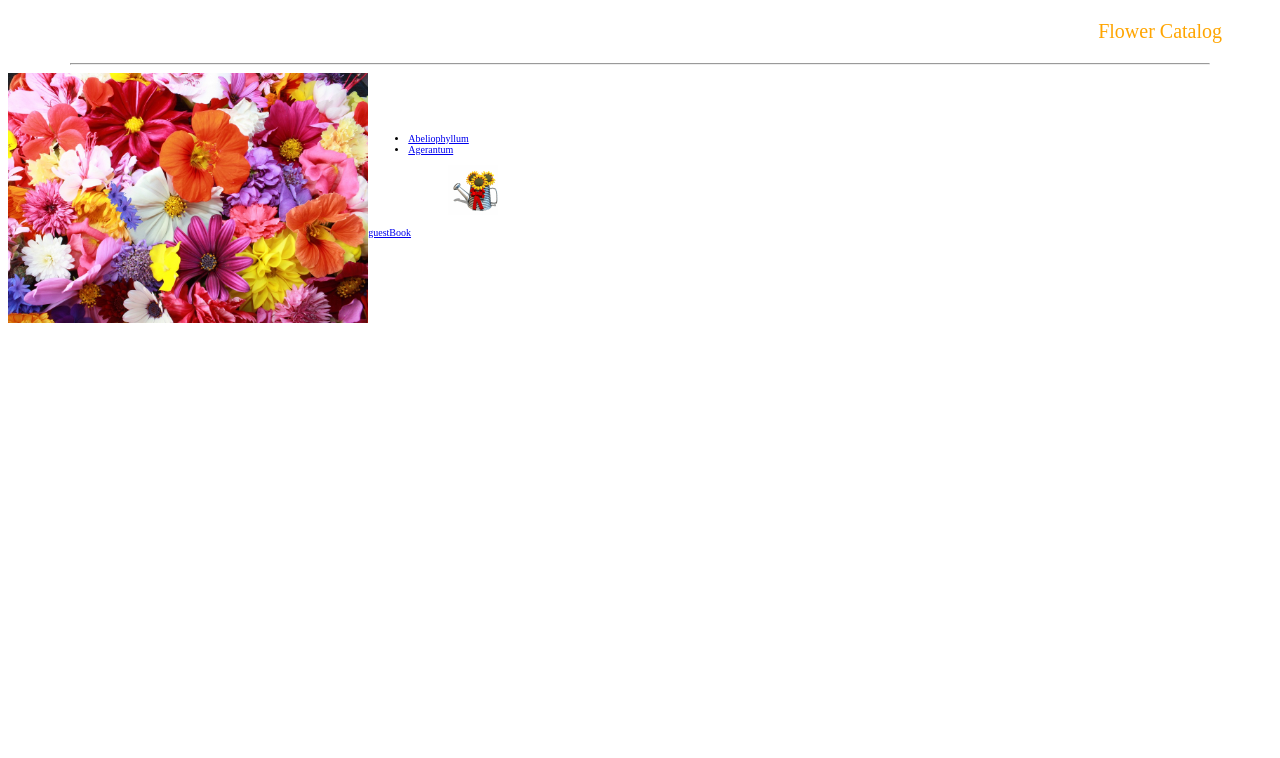
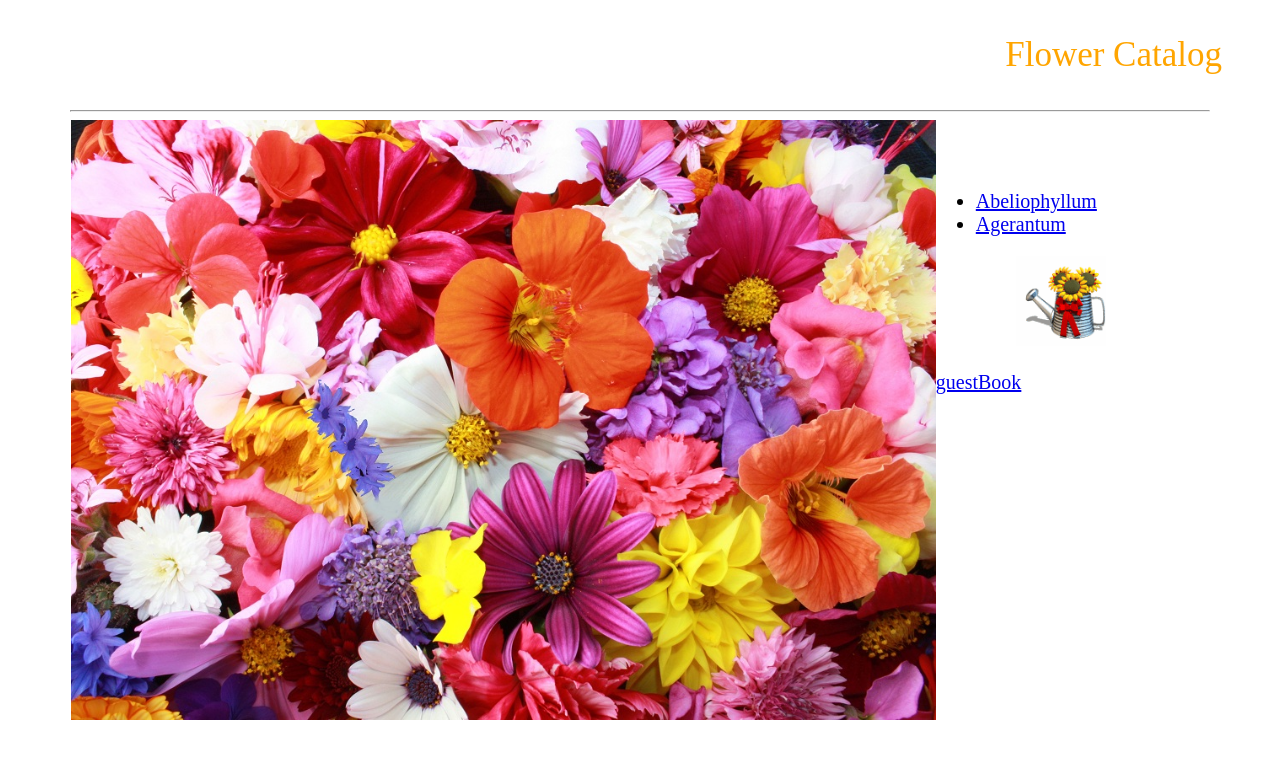
Before and after one commit to step-batch-7/flower-catalog-lazyhackerthani, a website: page public/index.html in a window 1280 px wide. Drawn offline with Linux system fonts and the light colour scheme.

Commit message:
adjusted image size in css file

```diff
--- a/public/styles/flowerStyle.css
+++ b/public/styles/flowerStyle.css
@@ -2,18 +2,18 @@
   text-align: center;
   color: orange;
   font-weight: 200;
-  font-size: 20px;
+  font-size: 35px;
   margin-right: 50px;
 }
 
 .flowerImage {
-  height: 250px;
+  height: 600px;
   width: auto;
 }
 
 .inlineElements {
   display: flex;
-  font-size: 10px;
+  font-size: 20px;
 }
 
 .linkList {
--- a/public/styles/indexStyles.css
+++ b/public/styles/indexStyles.css
@@ -2,25 +2,26 @@
   text-align: right;
   color: orange;
   font-weight: 200;
-  font-size: 20px;
+  font-size: 35px;
   margin-right: 50px;
 }
 
 .flowerBundle {
-  height: 250px;
+  margin-left: 5%;
+  height: 600px;
   width: auto;
 }
 
 .inlineElements {
   display: flex;
-  font-size: 10px;
+  font-size: 20px;
 }
 
 .linkList {
   margin-top: 50px;
 }
 .jar {
-  height: 50px;
+  height: 90px;
   margin-left: 80px;
   position: static;
 }
```
